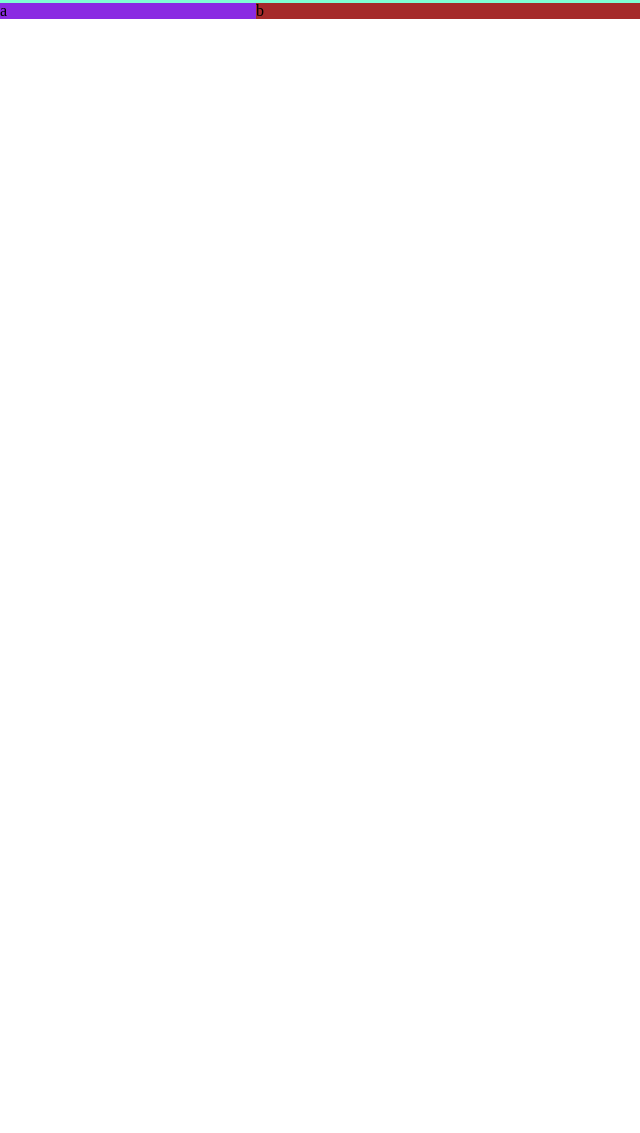
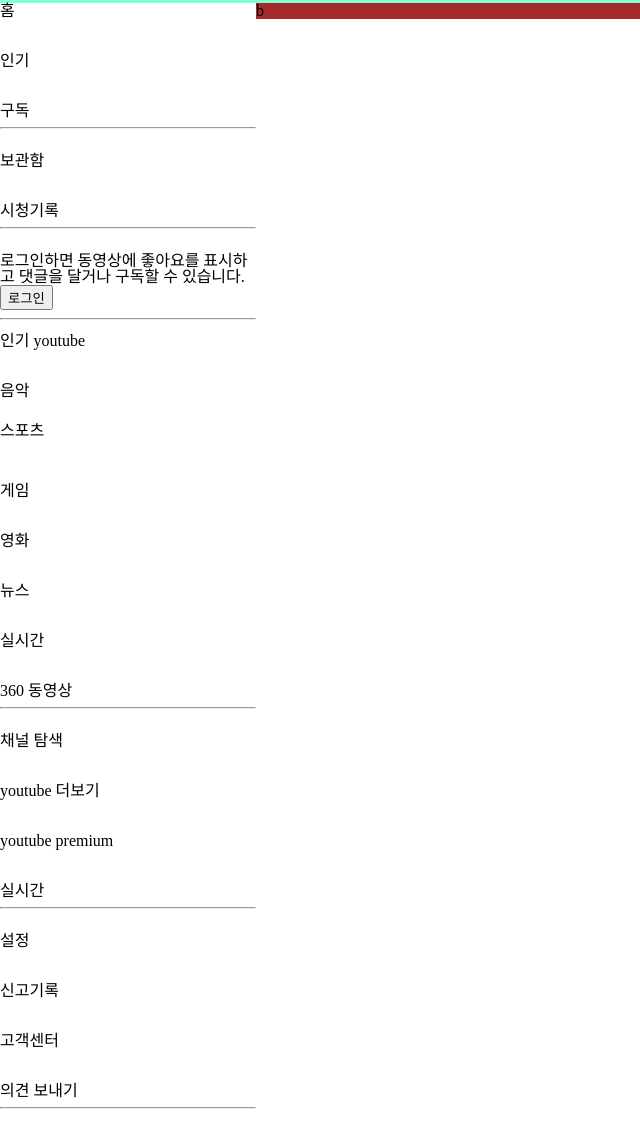
Before and after one commit to testkkj/front-end, a plain HTML site: page html/youtube.html in a window 1280 px wide. Shown: the part 47-1180 px from the top of the page, without its empty margins (0-640 px from the left). Before the commit the page ends 800 px from the top, so only its background shows below. Drawn offline with Linux system fonts and the light colour scheme.

Commit message:
유튜브 메인페이지 연습
사이드 메뉴 작성

```diff
--- a/html/youtube.html
+++ b/html/youtube.html
@@ -1,73 +1,244 @@
 <!DOCTYPE html>
 <html lang="en">
+
 <head>
     <meta charset="UTF-8">
     <meta name="viewport" content="width=device-width, initial-scale=1.0">
     <title>Document</title>
     <link rel="stylesheet" href="../css/reset.css">
     <style>
-        .top{
+        .top {
             position: relative;
             height: 50px;
             background-color: aquamarine;
         }
-        .top>img:nth-child(1){
+
+        .top>img:nth-child(1) {
             position: absolute;
             top: 10px;
             left: 10px;
         }
-        .top>img:nth-child(2){
+
+        .top>img:nth-child(2) {
             position: absolute;
             top: 10px;
             left: 60px;
         }
-        .top>input:nth-child(3){
+
+        .top>input:nth-child(3) {
             position: absolute;
             top: 10px;
             left: 500px;
             width: 400px;
         }
-        .top>button:nth-child(4){
+
+        .top>button:nth-child(4) {
             position: absolute;
             top: 10px;
             left: 910px;
         }
-        .top>img:nth-child(5){
+
+        .top>img:nth-child(5) {
             position: absolute;
             top: 10px;
             left: 1200px;
         }
-        .top>img:nth-child(6){
+
+        .top>img:nth-child(6) {
             position: absolute;
             top: 10px;
             left: 1270px;
         }
-        .top>img:nth-child(7){
+
+        .top>img:nth-child(7) {
             position: absolute;
             top: 10px;
             left: 1340px;
         }
-        .top>button{
+
+        .top>button {
             position: absolute;
             top: 10px;
             left: 1400px;
         }
-        .side{
+
+        .side {
             position: relative;
             width: 20%;
             height: 100%;
             float: left;
-            background-color: blueviolet;
         }
-        .main{
+
+        .main {
             position: relative;
             width: 80%;
             height: 100%;
             float: right;
             background-color: brown;
         }
+
+        .side>div:nth-child(1) {
+            width: 100%;
+            height: 50px;
+            position: absolute;
+            top: 0;
+            left: 0;
+        }
+
+        .side>div:nth-child(2) {
+            width: 100%;
+            height: 50px;
+            position: absolute;
+            top: 50px;
+            left: 0;
+        }
+
+        .side>div:nth-child(3) {
+            width: 100%;
+            height: 50px;
+            position: absolute;
+            top: 100px;
+            left: 0;
+        }
+
+        .side>div:nth-child(4) {
+            width: 100%;
+            height: 50px;
+            position: absolute;
+            top: 150px;
+            left: 0;
+        }
+
+        .side>div:nth-child(5) {
+            width: 100%;
+            height: 50px;
+            position: absolute;
+            top: 200px;
+            left: 0;
+        }
+
+        .side>div:nth-child(6) {
+            width: 100%;
+            height: 50px;
+            position: absolute;
+            top: 250px;
+            left: 0;
+        }
+        .side>div:nth-child(7) {
+            width: 100%;
+            height: 50px;
+            position: absolute;
+            top: 330px;
+            left: 0;
+        }
+        .side>div:nth-child(8) {
+            width: 100%;
+            height: 50px;
+            position: absolute;
+            top: 380px;
+            left: 0;
+        }
+        .side>div:nth-child(9) {
+            width: 100%;
+            height: 50px;
+            position: absolute;
+            top: 420px;
+            left: 0;
+        }
+        .side>div:nth-child(10) {
+            width: 100%;
+            height: 50px;
+            position: absolute;
+            top: 480px;
+            left: 0;
+        }
+        .side>div:nth-child(11) {
+            width: 100%;
+            height: 50px;
+            position: absolute;
+            top: 530px;
+            left: 0;
+        }
+        .side>div:nth-child(12) {
+            width: 100%;
+            height: 50px;
+            position: absolute;
+            top: 580px;
+            left: 0;
+        }
+        .side>div:nth-child(13) {
+            width: 100%;
+            height: 50px;
+            position: absolute;
+            top: 630px;
+            left: 0;
+        }
+        .side>div:nth-child(14) {
+            width: 100%;
+            height: 50px;
+            position: absolute;
+            top: 680px;
+            left: 0;
+        }
+        .side>div:nth-child(15) {
+            width: 100%;
+            height: 50px;
+            position: absolute;
+            top: 730px;
+            left: 0;
+        }
+        .side>div:nth-child(16) {
+            width: 100%;
+            height: 50px;
+            position: absolute;
+            top: 780px;
+            left: 0;
+        }
+        .side>div:nth-child(17) {
+            width: 100%;
+            height: 50px;
+            position: absolute;
+            top: 830px;
+            left: 0;
+        }
+        .side>div:nth-child(18) {
+            width: 100%;
+            height: 50px;
+            position: absolute;
+            top: 880px;
+            left: 0;
+        }
+        .side>div:nth-child(19) {
+            width: 100%;
+            height: 50px;
+            position: absolute;
+            top: 930px;
+            left: 0;
+        }
+        .side>div:nth-child(20) {
+            width: 100%;
+            height: 50px;
+            position: absolute;
+            top: 980px;
+            left: 0;
+        }
+        .side>div:nth-child(21) {
+            width: 100%;
+            height: 50px;
+            position: absolute;
+            top: 1030px;
+            left: 0;
+        }
+        .side>div:nth-child(22) {
+            width: 100%;
+            height: 50px;
+            position: absolute;
+            top: 1080px;
+            left: 0;
+        }
     </style>
 </head>
+
 <body>
     <div class="top">
         <img src="https://via.placeholder.com/30x30" alt="">
@@ -80,10 +251,83 @@
         <button>로그인</button>
     </div>
     <div class="side">
-        a
+        <div>
+            홈
+        </div>
+        <div>
+            인기
+        </div>
+        <div>
+            구독
+            <hr>
+        </div>
+        <div>
+            보관함
+        </div>
+        <div>
+            시청기록
+            <hr>
+        </div>
+        <div>
+            <p>로그인하면 동영상에 좋아요를 표시하고 댓글을 달거나 구독할 수 있습니다.</p>
+            <button>로그인</button>
+            <hr>
+        </div>
+        <div>
+            인기 youtube
+        </div>
+        <div>
+            음악
+        </div>
+        <div>
+            스포츠
+        </div>
+        <div>
+            게임
+        </div>
+        <div>
+            영화
+        </div>
+        <div>
+            뉴스
+        </div>
+        <div>
+            실시간
+        </div>
+        <div>
+            360 동영상
+            <hr>
+        </div>
+        <div>
+            채널 탐색
+        </div>
+        <div>
+            youtube 더보기
+        </div>
+        <div>
+            youtube premium
+        </div>
+        <div>
+            실시간
+            <hr>
+        </div>
+        <div>
+            설정
+        </div>
+        <div>
+            신고기록
+        </div>
+        <div>
+            고객센터
+        </div>
+        <div>
+            의견 보내기
+            <hr>
+        </div>
     </div>
     <div class="main">
         b
     </div>
 </body>
+
 </html>
```
